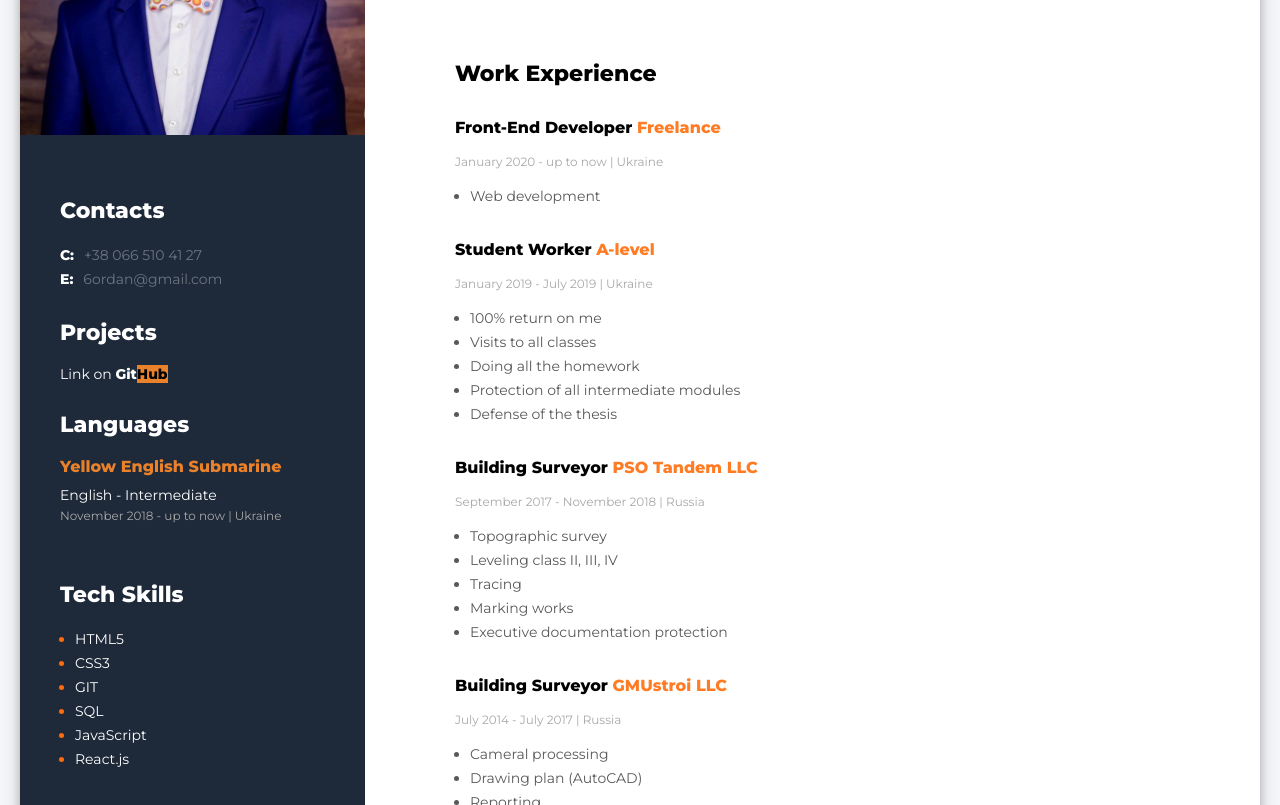
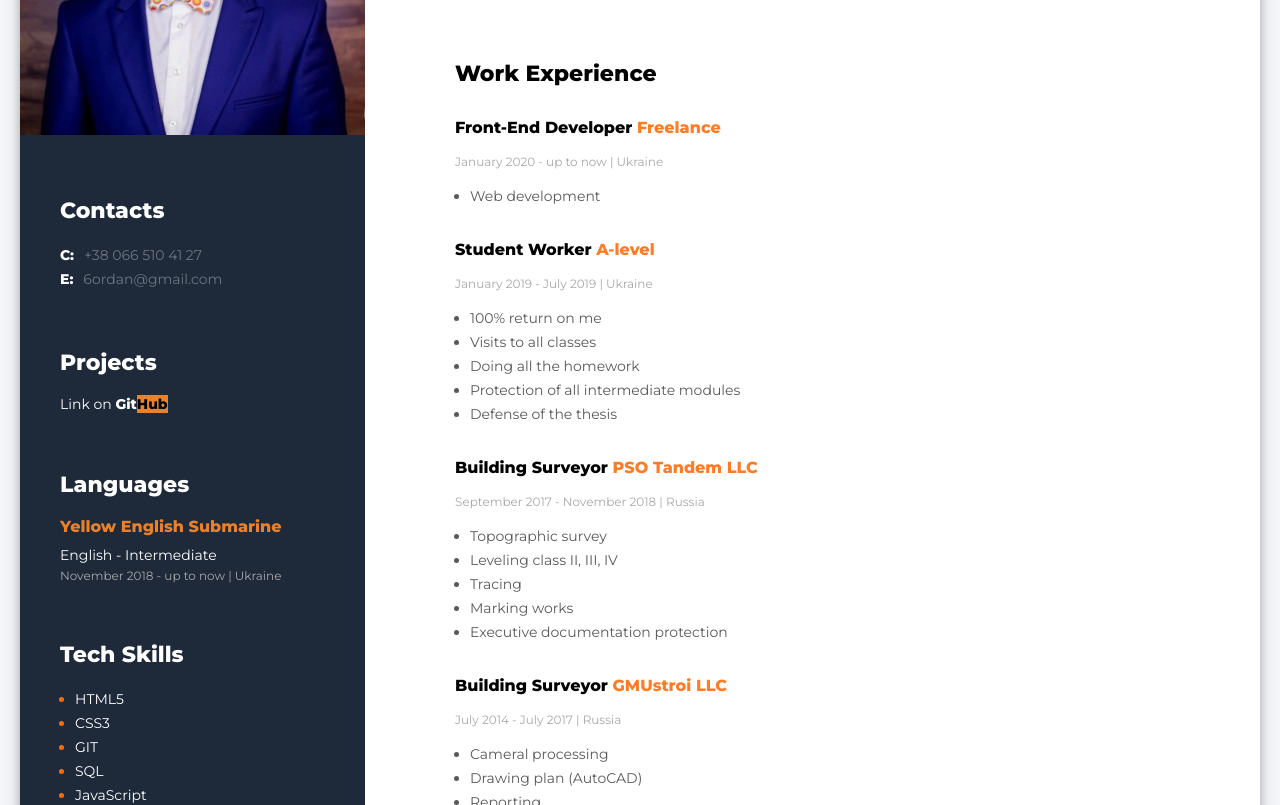
Before and after one commit to BogdanSlepov/resume, a plain HTML site: page index.html in a window 1280 px wide. Shown: the part 295-1100 px from the top of the page. Drawn offline with Linux system fonts and the light colour scheme.

Commit message:
other commit

```diff
--- a/css/style.css
+++ b/css/style.css
@@ -32,6 +32,14 @@ body {
 }
 
 .contacts-container {
+    margin: 60px 40px 0px 40px;
+}
+
+.container-projects {
+    margin: 60px 40px 0px 40px;
+}
+
+.container-languages {
     margin: 60px 40px 0px 40px;
 }
 
--- a/index.html
+++ b/index.html
@@ -23,8 +23,12 @@
                 <div>
                     <span class="contacts-link-type">E:</span><a class="contacts-link" href="mailto:6ordan@gmail.com">6ordan@gmail.com</a>
                 </div>
+            </div>
+            <div class="container-projects">
                 <p class="contacts-title">Projects</p>
                 <p class="text-project">Link on <a class="project-link" href="https://github.com/BogdanSlepov/">Git<span class="hub">Hub</span></a></p>
+            </div>
+            <div class="container-languages">
                 <p class="contacts-title">Languages</p>
                 <p class="languages-company">Yellow English Submarine</p>
                 <p class="languages-level">English - Intermediate</p>
```
